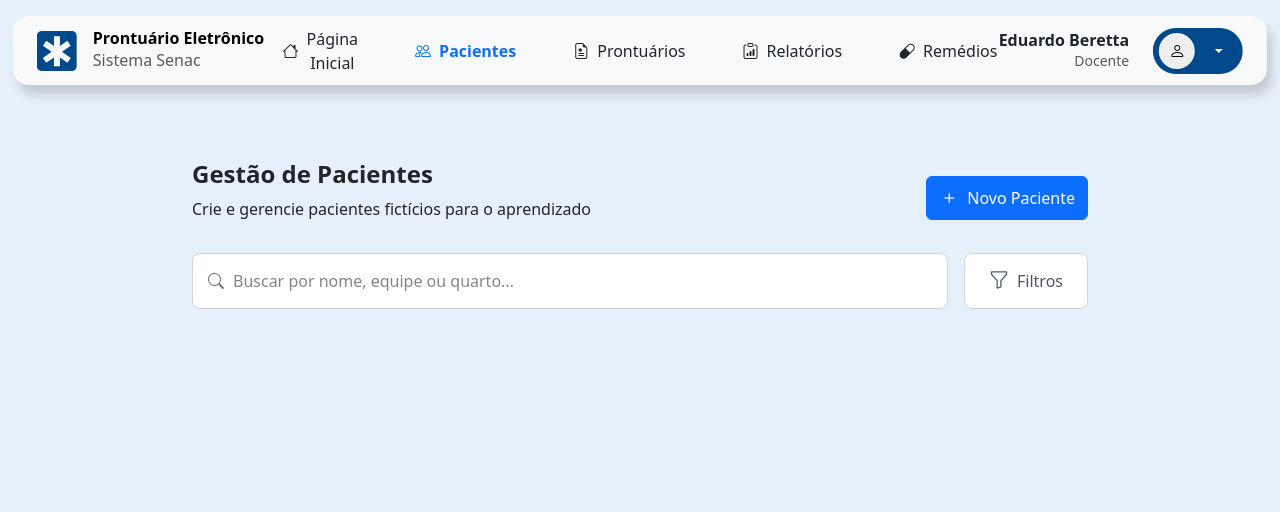
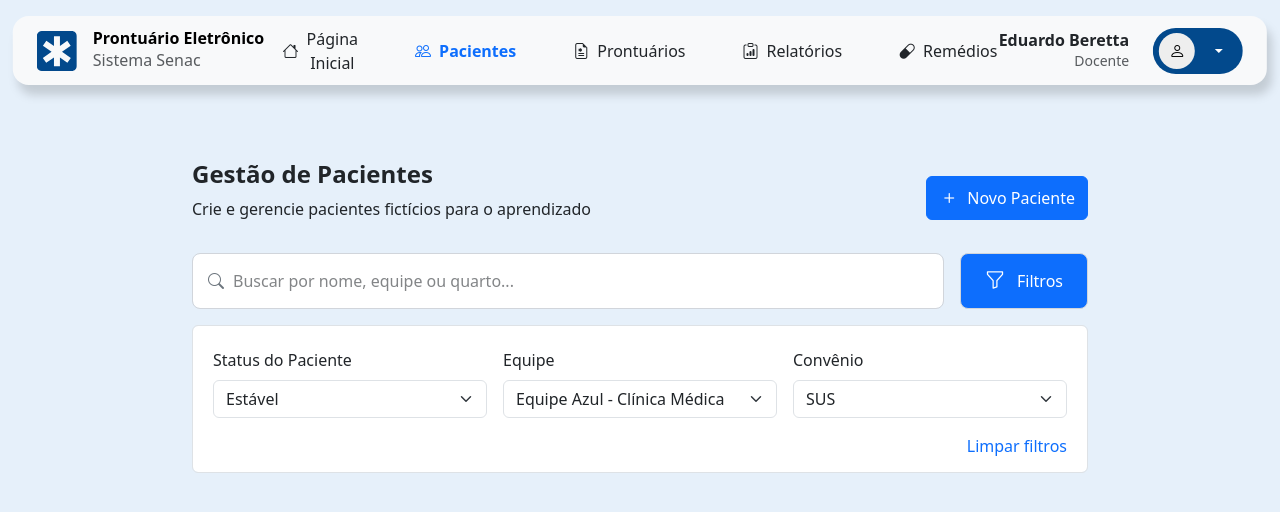
Before and after one commit to eduardoberettarod/PI-prontuario-eletronico, a React (Vite) app: page /pacientes in a window 1280 px wide. Both pictures are taken after a click on the button "Filtros". Shown: the top 512 px of the page. Built offline with nearby package versions, Linux system fonts and the light colour scheme.

Commit message:
Pacientes
fazendo o collapse do botao de filtros

```diff
--- a/src/pages/Pacientes/Pacientes.css
+++ b/src/pages/Pacientes/Pacientes.css
@@ -48,6 +48,18 @@
     outline: none;
 }
 
+.btn-Limparfiltro{
+    position: relative;
+    left: 100%;
+    transform: translateX(-100%);
+    border: none;
+    background-color: transparent;
+}
+
+.btn-Limparfiltro:hover{
+    opacity: 0.75;
+}
+
 
 @media (max-width:1200px) {
     .container-pacientes {
--- a/src/pages/Pacientes/Pacientes.jsx
+++ b/src/pages/Pacientes/Pacientes.jsx
@@ -1,21 +1,25 @@
 import React from 'react'
+import { useState } from "react";
 import './Pacientes.css'
 import TagStatus from '../../components/Tag/TagStatus'
 
 const Pacientes = () => {
+
+    const [ativo, setAtivo] = useState(false);
+
     return (
         <section id='pacientes-page-section'>
 
 
-            {/* <!-- Modal --> */}
+            {/* Modal */}
             <div className="modal fade" id="modalCriarPaciente" tabIndex="-1" aria-hidden='true'>
                 <div className="modal-dialog modal-dialog-centered modal-lg">
                     <div className="modal-content">
 
                         <div className="modal-header">
                             <div className='p-2'>
-                            <h5 className="modal-title">Novo Paciente</h5>
-                            <p className='small opacity-75'>Preencha os dados do paciente para fins educacionais</p>
+                                <h5 className="modal-title">Novo Paciente</h5>
+                                <p className='small opacity-75'>Preencha os dados do paciente para fins educacionais</p>
                             </div>
                             <button
                                 type="button"
@@ -45,18 +49,18 @@ const Pacientes = () => {
                                 <div className='col-md-4'>
                                     <label className='form-label'>Tipo Sanguíneo *</label>
                                     <select className='form-select'>
-                                        <option value="A">A</option>
-                                        <option value="B">B</option>
-                                        <option value="AB">AB</option>
-                                        <option value="O">O</option>
+                                        <option value={'A'}>A</option>
+                                        <option value={'B'}>B</option>
+                                        <option value={'AB'}>AB</option>
+                                        <option value={'O'}>O</option>
                                     </select>
                                 </div>
 
                                 <div className='col-md-2'>
                                     <label className='form-label'>Fator RH *</label>
                                     <select className='form-select'>
-                                        <option value="+">+</option>
-                                        <option value="-">-</option>
+                                        <option value={'-'}>+</option>
+                                        <option value={'-'}>-</option>
                                     </select>
                                 </div>
 
@@ -79,13 +83,13 @@ const Pacientes = () => {
                                 <div className='col-md-6'>
                                     <label className='form-label'>Convênio *</label>
                                     <input type="text" className='form-control'
-                                    placeholder='Ex: SUS, Unimed, etc.'/>
+                                        placeholder='Ex: SUS, Unimed, etc.' />
                                 </div>
 
                                 <div className='col-md-3'>
                                     <label className='form-label'>Quarto *</label>
                                     <input type="text" className='form-control'
-                                    placeholder='Ex: 201'/>
+                                        placeholder='Ex: 201' />
                                 </div>
 
                                 <div className='col-md-3'>
@@ -111,6 +115,7 @@ const Pacientes = () => {
                     </div>
                 </div>
             </div>
+
 
             <div className='container-pacientes'>
 
@@ -141,10 +146,62 @@ const Pacientes = () => {
                             />
                         </div>
 
-                        <button className="btn-filter" type="button">
-                            <i className="bi bi-funnel fs-5"></i> Filtros
+                        <button
+                            type="button"
+                            className={`btn btn-filter ${ativo ? "bg-primary text-white" : "btn-outline-primary text-dark"
+                                }`}
+                            onClick={() => setAtivo(!ativo)}
+                            data-bs-toggle="collapse"
+                            data-bs-target="#FormularioFiltro"
+                            aria-expanded={ativo}
+                            aria-controls="FormularioFiltro"
+                        >
+                            <i className="bi bi-funnel fs-5 me-1"></i>
+                            Filtros
                         </button>
+
+
+
                     </form>
+
+                    {/* Collapse */}
+                    <div class="collapse" id="FormularioFiltro">
+                        <form className='row g-3 form-control d-flex mt-3 m-0'>
+
+                            <div className='col-md-4'>
+                                <label className='form-label'>Status do Paciente</label>
+                                <select className='form-select'>
+                                    <option disabled>Todos os status</option>
+                                    <option value={'estavel'}>Estável</option>
+                                    <option value={'observacao'}>Em Observação</option>
+                                    <option value={'critico'}>Crítico</option>
+                                </select>
+                            </div>
+
+                            <div className='col-md-4'>
+                                <label className='form-label'>Equipe</label>
+                                <select className='form-select'>
+                                    <option disabled>Todas as Equipes</option>
+                                    <option value={'ClinicaMedica'}>Equipe Azul - Clínica Médica</option>
+                                    <option value={'Cardologia'}>Equipe Verde - Cardologia</option>
+                                    <option value={'UTI'}>Equipe Vermelha - UTI</option>
+                                </select>
+                            </div>
+
+                            <div className='col-md-4'>
+                                <label className='form-label'>Convênio</label>
+                                <select className='form-select'>
+                                    <option disabled>Todos os convênios</option>
+                                    <option value={'SUS'}>SUS</option>
+                                    <option value={'Unimed'}>Unimed</option>
+                                    <option value={'Particular'}>Particular</option>
+                                </select>
+                            </div>
+                            <button type='button' className=' btn-Limparfiltro text-primary w-auto mt-3 mb-2'>
+                                Limpar filtros
+                            </button>
+                        </form>
+                    </div>
 
                 </div>
 
```
